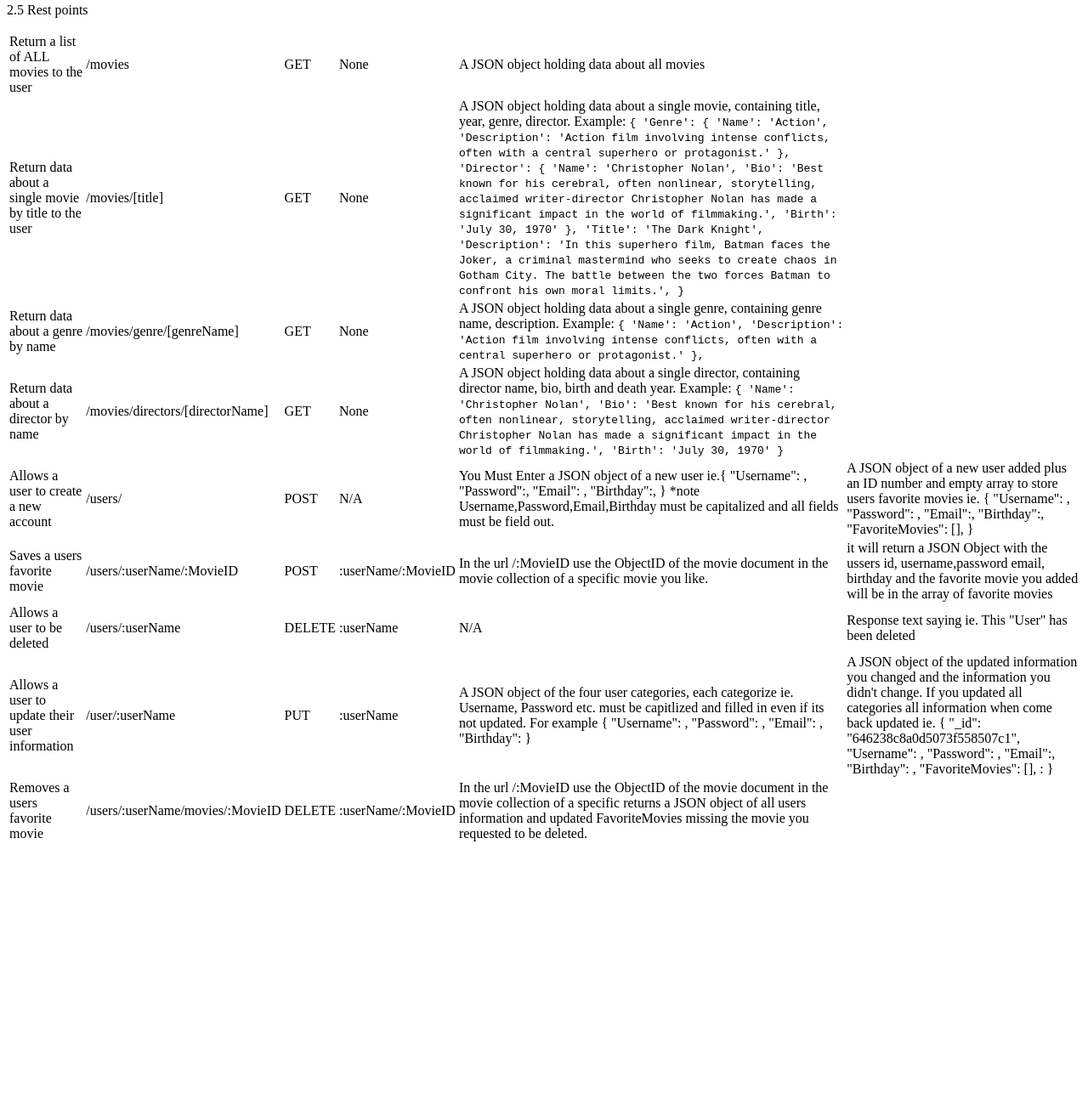
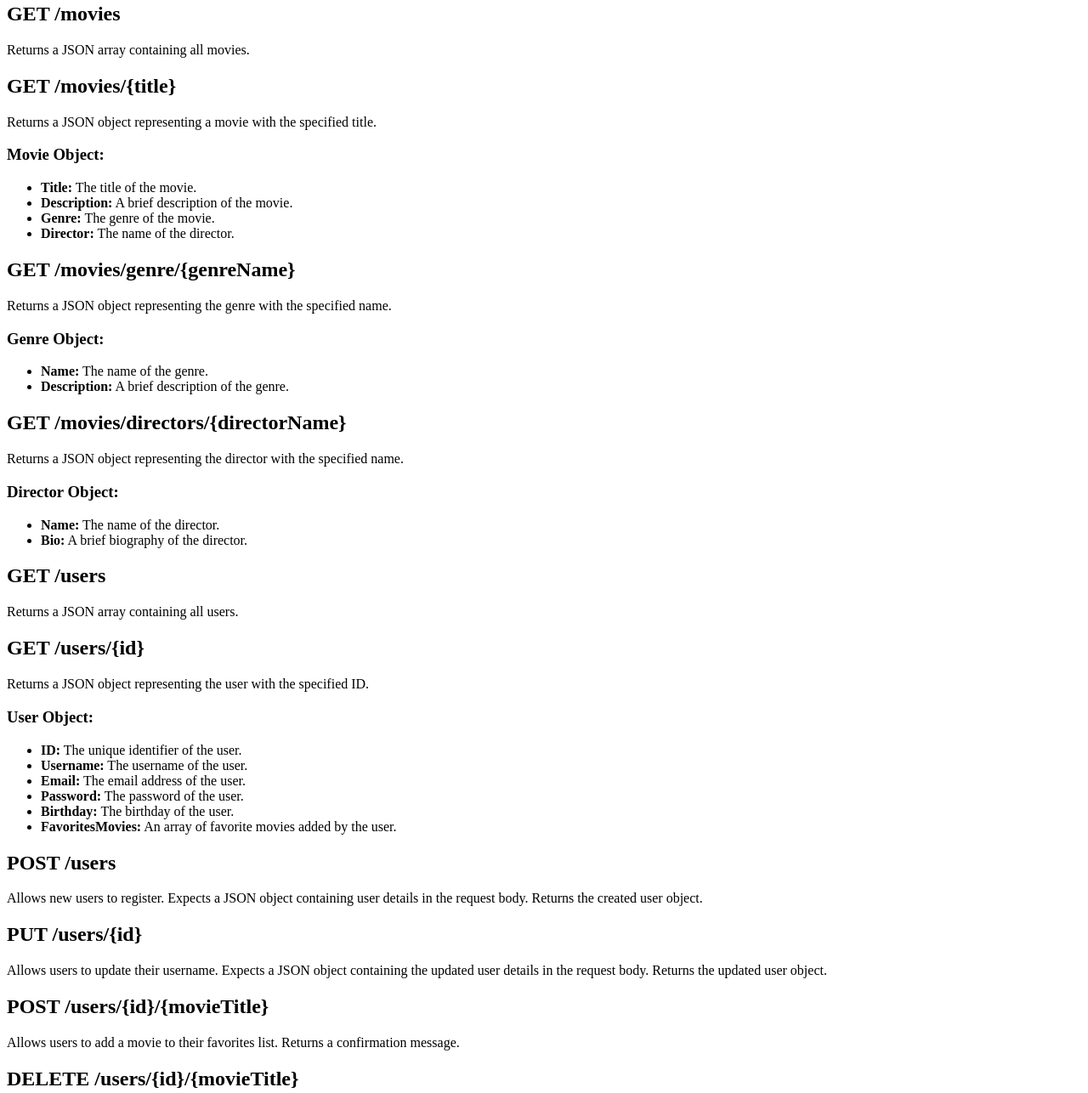
Before and after one commit to Eliaslichi96/Movie_Api, a website: page public/documentation.html in a window 1280 px wide. Shown: the part 77-1363 px from the top of the page at 85% size. Before the commit the page ends 1078 px from the top, so only its background shows below. Drawn offline with Linux system fonts and the light colour scheme.

Commit message:
2.8 index/documentation
2.8 updated

```diff
--- a/public/documentation.html
+++ b/public/documentation.html
@@ -7,145 +7,72 @@
 </head>
 <body>
   <h1>Movie API</h1>
-    <p>2.5 Rest points</p>
-    <table>
-      <tbody>
-        <tr>
-            <td>Return a list of ALL movies to the user</td>
-            <td>/movies</td>
-            <td>GET</td>
-            <td>None</td>
-            <td>A JSON object holding data about all movies</td>
-        </tr>
-        <tr>
-            <td>Return data about a single movie by title to the user</td>
-            <td>/movies/[title]</td>
-            <td>GET</td>
-            <td>None</td>
-            <td>A JSON object holding data about a single movie, containing title, year, genre, director. Example:
-                <code>
-                    {
-                      'Genre': {
-                        'Name': 'Action',
-                        'Description': 'Action film involving intense conflicts, often with a central superhero or protagonist.'
-                      },
-                      'Director': {
-                        'Name': 'Christopher Nolan',
-                        'Bio': 'Best known for his cerebral, often nonlinear, storytelling, acclaimed writer-director Christopher Nolan has made a significant impact in the world of filmmaking.',
-                        'Birth': 'July 30, 1970'
-                      },
-                      'Title': 'The Dark Knight',
-                      'Description': 'In this superhero film, Batman faces the Joker, a criminal mastermind who seeks to create chaos in Gotham City. The battle between the two forces Batman to confront his own moral limits.',
-                    }
-                </code>
-            </td>
-        </tr>
-        <tr>
-            <td>Return data about a genre by name</td>
-            <td>/movies/genre/[genreName]</td>
-            <td>GET</td>
-            <td>None</td>
-            <td>A JSON object holding data about a single genre, containing genre name, description. Example:
-                <code>
-                    {
-                      'Name': 'Action',
-                      'Description': 'Action film involving intense conflicts, often with a central superhero or protagonist.'
-                    },
-                </code>
-            </td>
-        </tr>
-        <tr>
-            <td>Return data about a director by name</td>
-            <td>/movies/directors/[directorName]</td>
-            <td>GET</td>
-            <td>None</td>
-            <td>A JSON object holding data about a single director, containing director name, bio, birth and death year. Example:
-                <code>
-                    {
-                        'Name': 'Christopher Nolan',
-                        'Bio': 'Best known for his cerebral, often nonlinear, storytelling, acclaimed writer-director Christopher Nolan has made a significant impact in the world of filmmaking.',
-                        'Birth': 'July 30, 1970'
-                      }
-                </code>
-            </td>
-        </tr>
-        <tr>
-          <td>Allows a user to create a new account</td>
-          <td>/users/</td>
-          <td>POST</td>
-          <td>N/A</td>
-          <td>You Must Enter a JSON object of a new user ie.{
-            "Username": ,
-            "Password":,
-            "Email": ,
-            "Birthday":,
-            } *note Username,Password,Email,Birthday must be capitalized and all fields must be field out. </td>
-          <td>A JSON object of a new user added plus an ID number and empty array to store users favorite movies
-            ie. {
-            "Username": ,
-            "Password": ,
-            "Email":,
-            "Birthday":,
-            "FavoriteMovies": [],
-            }</td>
-        </tr>
+       <h2>GET /movies</h2>
+    <p>Returns a JSON array containing all movies.</p>
 
-        <tr>
-          <td>Saves a users favorite movie</td>
-          <td>/users/:userName/:MovieID</td>
-          <td>POST</td>
-          <td>:userName/:MovieID</td>
-          <td>In the url /:MovieID use the ObjectID of the movie document in the movie collection of a specific
-            movie you like.</td>
-          <td>it will return a JSON Object with the ussers id, username,password email, birthday and the favorite
-            movie you added will be in the array of favorite movies </td>
-        </tr>
+    <h2>GET /movies/{title}</h2>
+    <p>Returns a JSON object representing a movie with the specified title.</p>
 
-        <tr>
-          <td>Allows a user to be deleted</td>
-          <td>/users/:userName</td>
-          <td>DELETE</td>
-          <td>:userName</td>
-          <td>N/A</td>
-          <td>Response text saying ie. This "User" has been deleted </td>
-        </tr>
+    <h3>Movie Object:</h3>
+    <ul>
+      <li><strong>Title:</strong> The title of the movie.</li>
+      <li><strong>Description:</strong> A brief description of the movie.</li>
+      <li><strong>Genre:</strong> The genre of the movie.</li>
+      <li><strong>Director:</strong> The name of the director.</li>
+    </ul>
 
-        <tr>
-          <td>Allows a user to update their user information</td>
-          <td>/user/:userName</td>
-          <td>PUT</td>
-          <td>:userName</td>
-          <td>A JSON object of the four user categories, each categorize ie. Username, Password etc. must be
-            capitlized and filled in even if its not updated. For example {
-            "Username": ,
-            "Password": ,
-            "Email": ,
-            "Birthday":
-            }
-          </td>
-          <td>A JSON object of the updated information you changed and the information you didn't change. If you
-            updated all categories all information when come back updated ie. {
-            "_id": "646238c8a0d5073f558507c1",
-            "Username": ,
-            "Password": ,
-            "Email":,
-            "Birthday": ,
-            "FavoriteMovies": [],
-            :
-            } </td>
-        </tr>
+    <h2>GET /movies/genre/{genreName}</h2>
+    <p>Returns a JSON object representing the genre with the specified name.</p>
 
-        <tr>
-          <td>Removes a users favorite movie</td>
-          <td>/users/:userName/movies/:MovieID</td>
-          <td>DELETE</td>
-          <td>:userName/:MovieID</td>
-          <td>In the url /:MovieID use the ObjectID of the movie document in the movie collection of a specific
-            returns a JSON object of all users information and updated FavoriteMovies missing the movie you
-            requested to be deleted.</td>
-        </tr>
+    <h3>Genre Object:</h3>
+    <ul>
+      <li><strong>Name:</strong> The name of the genre.</li>
+      <li><strong>Description:</strong> A brief description of the genre.</li>
+    </ul>
 
-    </tbody>
-</table>
-</body>
-</html>
+    <h2>GET /movies/directors/{directorName}</h2>
+    <p>Returns a JSON object representing the director with the specified name.</p>
+
+    <h3>Director Object:</h3>
+    <ul>
+      <li><strong>Name:</strong> The name of the director.</li>
+      <li><strong>Bio:</strong> A brief biography of the director.</li>
+    </ul>
+
+    <h2>GET /users</h2>
+    <p>Returns a JSON array containing all users.</p>
+
+    <h2>GET /users/{id}</h2>
+    <p>Returns a JSON object representing the user with the specified ID.</p>
+
+    <h3>User Object:</h3>
+    <ul>
+      <li><strong>ID:</strong> The unique identifier of the user.</li>
+      <li><strong>Username:</strong> The username of the user.</li>
+      <li><strong>Email:</strong> The email address of the user.</li>
+      <li><strong>Password:</strong> The password of the user.</li>
+      <li><strong>Birthday:</strong> The birthday of the user.</li>
+      <li><strong>FavoritesMovies:</strong> An array of favorite movies added by the user.</li>
+    </ul>
+
+    <h2>POST /users</h2>
+    <p>Allows new users to register. Expects a JSON object containing user details in the request body. Returns the created user object.</p>
+
+    <h2>PUT /users/{id}</h2>
+    <p>Allows users to update their username. Expects a JSON object containing the updated user details in the request body. Returns the updated user object.</p>
+
+    <h2>POST /users/{id}/{movieTitle}</h2>
+    <p>Allows users to add a movie to their favorites list. Returns a confirmation message.</p>
+    <h2>DELETE /users/{id}/{movieTitle}</h2>
+    <p>Allows users to remove a movie from their favorites list. Returns a confirmation message.</p>
+
+    <h2>GET /</h2>
+    <p>Returns a simple text response.</p>
+
+    <h2>Static Files</h2>
+    <p>Serves static files located in the "public" folder.</p>
+
+    <h2>Error Handling</h2>
+    <p>Logs errors to the console and sends a 500 response.</p>
+  </body>
+  </html>
```
Also changed, not shown: index.js (+119 -52 lines), models.js (+6 -6 lines).
